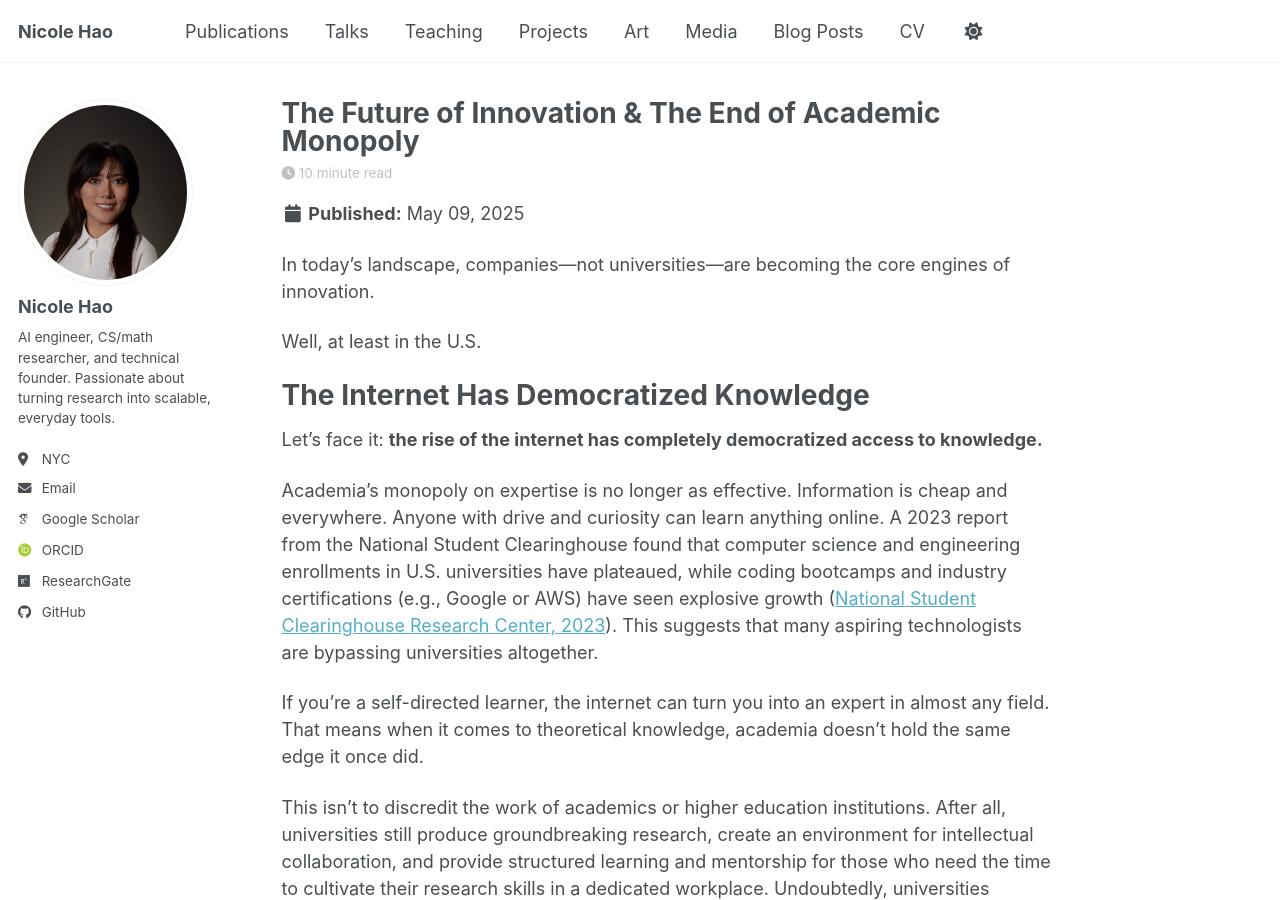
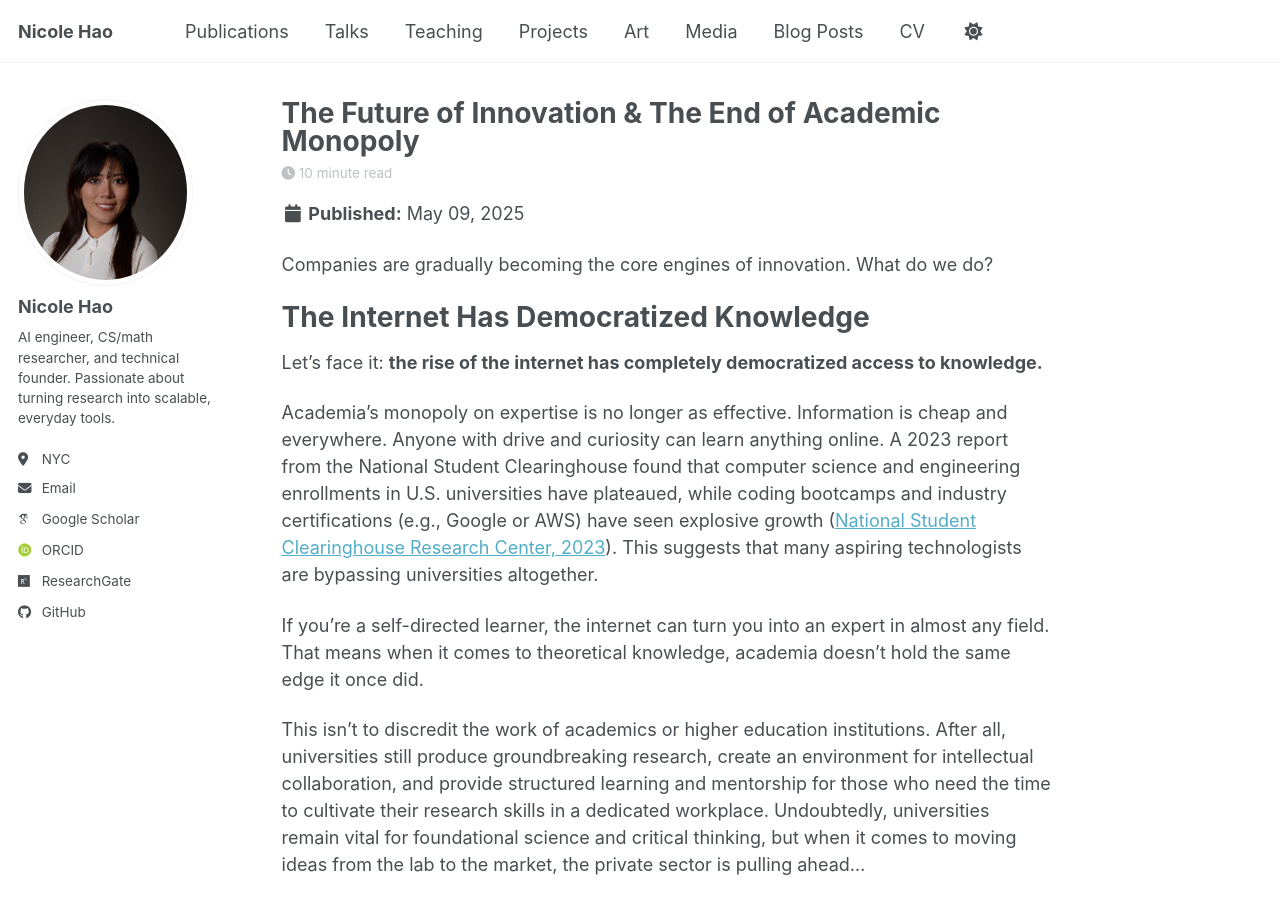
Before and after one commit to nicolehao34/nicolehao34.github.io, a Jekyll site: the page built from _posts/2025-05-09-future_of_innovation.md, in a window 1280 px wide and 900 px high. Built offline with Jekyll 4.4.1, drawn with Linux system fonts in a browser that asks for light colours; some web fonts are replaced; a script bundle is joined from its source files by our own code; library files that are not in the unit come from our copies.

Commit message:
Revise introduction in "The Future of Innovation" article for clarity and conciseness

```diff
--- a/_posts/2025-05-09-future_of_innovation.md
+++ b/_posts/2025-05-09-future_of_innovation.md
@@ -3,9 +3,7 @@ layout: single
 title: The Future of Innovation & The End of Academic Monopoly
 ---
 
-In today’s landscape, companies—not universities—are becoming the core engines of innovation.
-
-Well, at least in the U.S.
+Companies are gradually becoming the core engines of innovation. What do we do?
 
 # The Internet Has Democratized Knowledge
 
```
